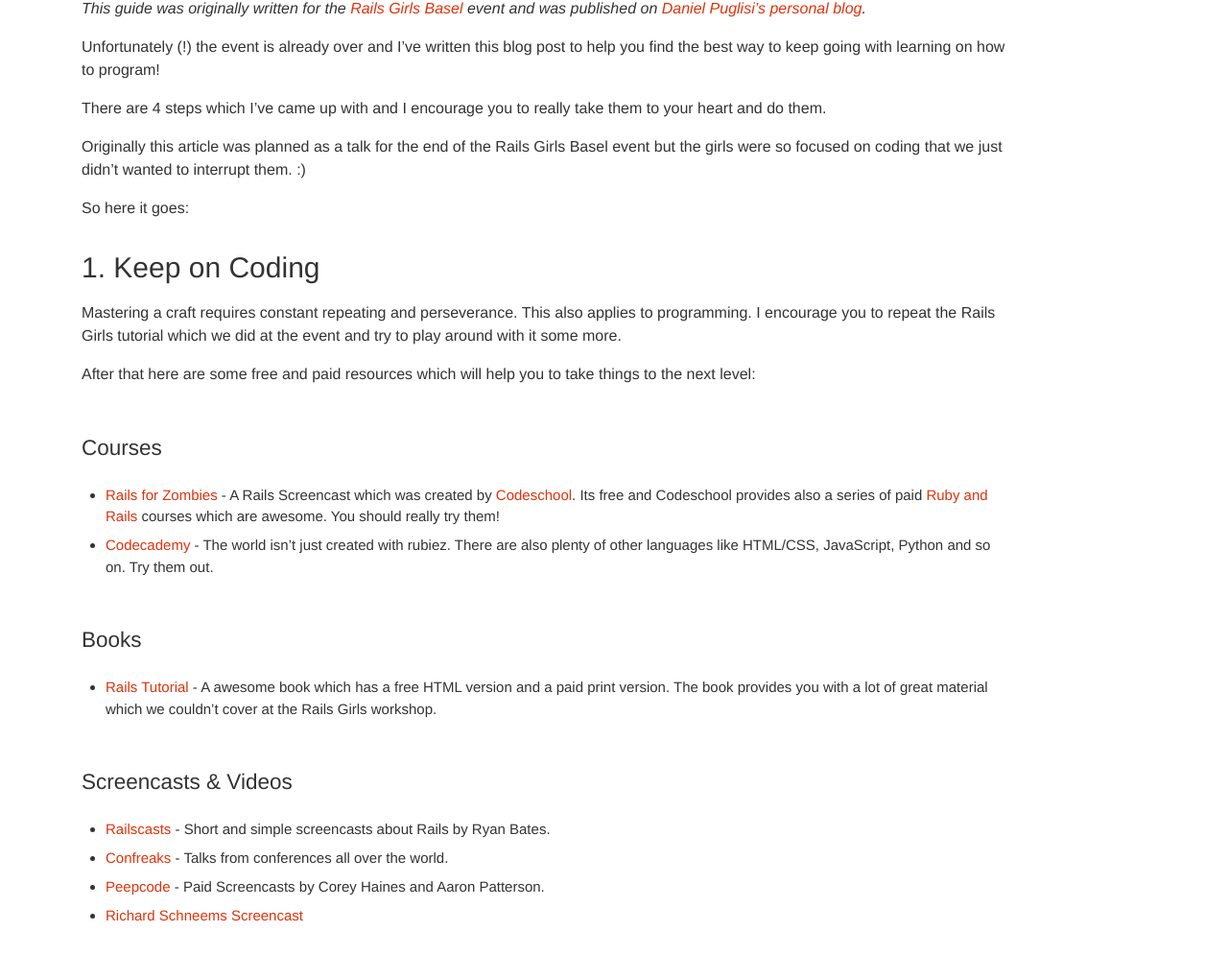
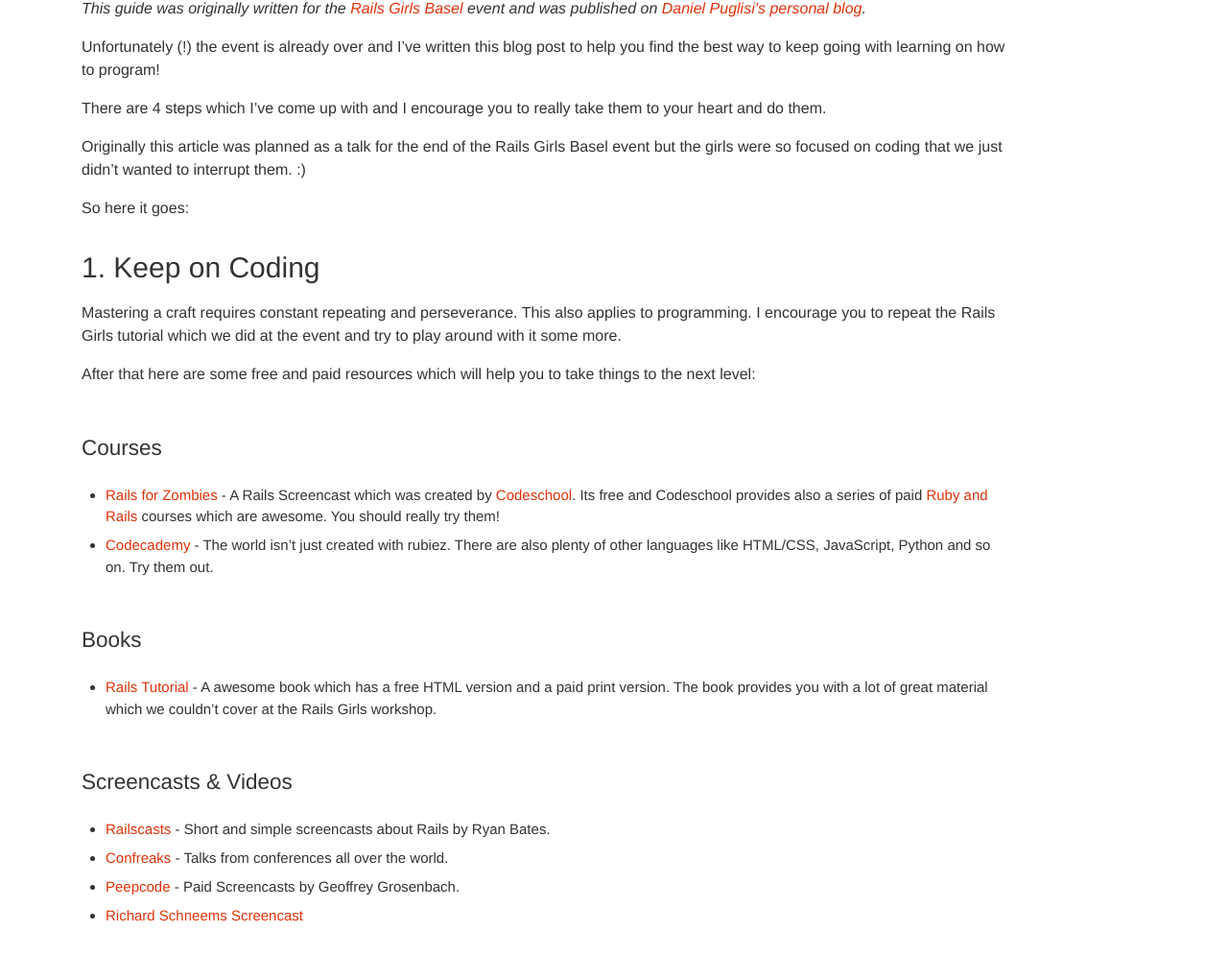
Before and after one commit to railsgirls/guides.railsgirls.com, a Jekyll site: the page built from _posts/2013-04-08-how-to-continue-with-programming.markdown, in a window 1280 px wide and 1400 px high. Shown: the part 311-1331 px from the top of the window at 96% size. Built offline with Jekyll 4.4.1, drawn with Linux system fonts in a browser that asks for light colours; nearby versions of some CDN libraries; Markdown is read by kramdown in place of the engine named in the settings.

Commit message:
fixed typo and misinformation

```diff
--- a/_posts/2013-04-08-how-to-continue-with-programming.markdown
+++ b/_posts/2013-04-08-how-to-continue-with-programming.markdown
@@ -16,7 +16,7 @@
 blog post to help you find the best way to keep going with learning on
 how to program!
 
-There are 4 steps which I've came up with and I encourage you to
+There are 4 steps which I've come up with and I encourage you to
 really take them to your heart and do them.
 
 Originally this article was planned as a talk for the end of the Rails Girls Basel event but the girls
@@ -47,7 +47,7 @@
 
 * [Railscasts](http://railscasts.com/) - Short and simple screencasts about Rails by Ryan Bates.
 * [Confreaks](http://www.confreaks.com/) - Talks from conferences all over the world.
-* [Peepcode](https://peepcode.com/) - Paid Screencasts by Corey Haines and Aaron Patterson.
+* [Peepcode](https://peepcode.com/) - Paid Screencasts by Geoffrey Grosenbach.
 * [Richard Schneems Screencast](http://www.youtube.com/user/schneems/videos)
 
 ### MOAR
```
